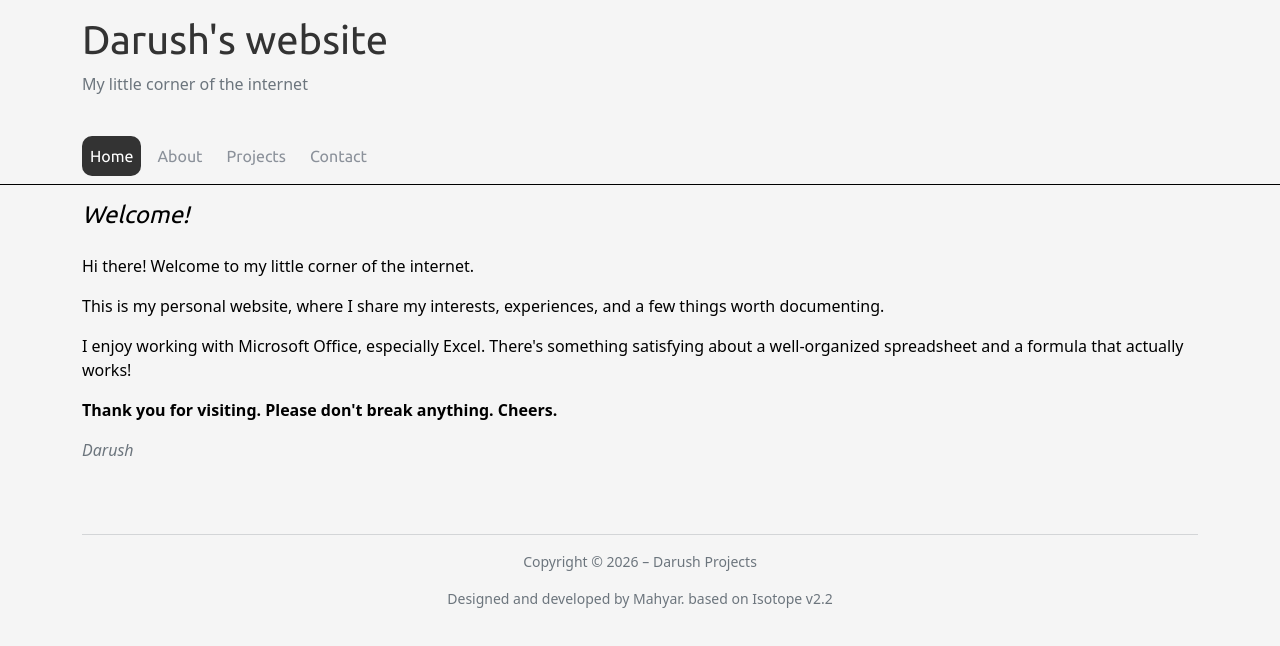
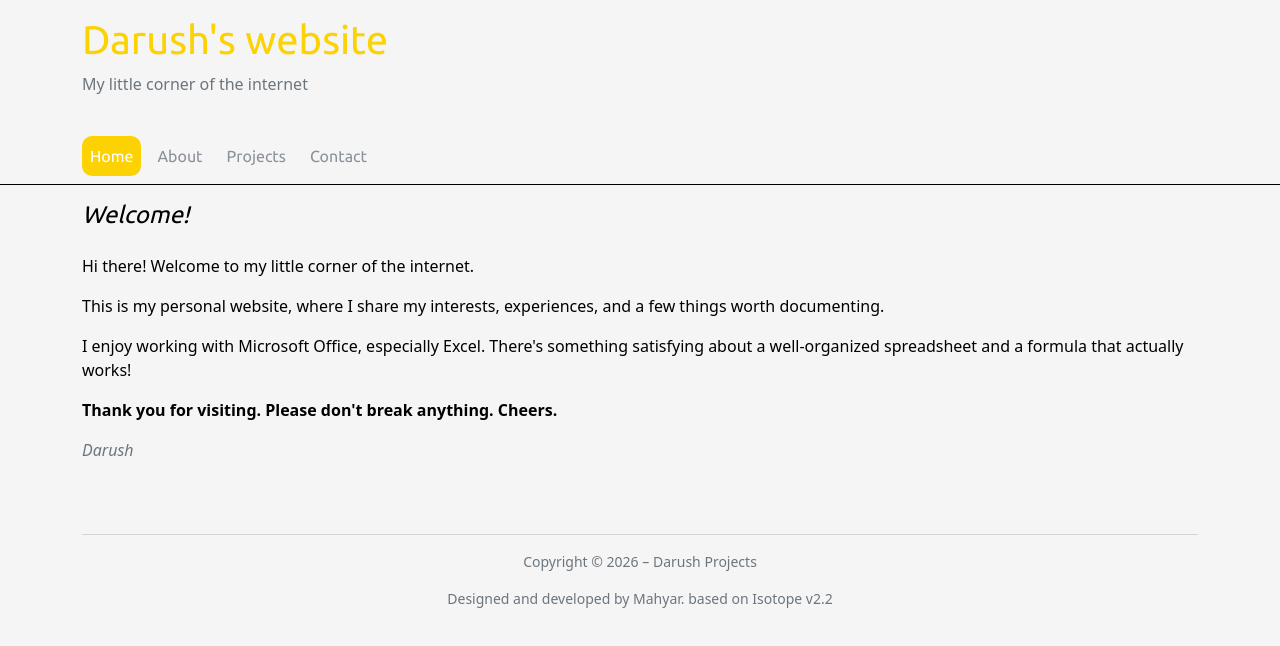
Before and after one commit to darushbayat-gif/darushbayat-gif.github.io, a plain HTML site: page index.html in a window 1280 px wide. Drawn offline with Linux system fonts and the light colour scheme; a script that the page names is missing.

Commit message:
Update custom.css

```diff
--- a/css/custom.css
+++ b/css/custom.css
@@ -6,7 +6,7 @@ No rights reserved. ❤️
 :root {
     --bg: #F5F5F5;
     --dim: #8b919a;
-    --accent: #333333;
+    --accent: #fcd202;
 
     --mono: Consolas, "Courier New", monospace;
     --times: "Times New Roman", Times, serif;
```
